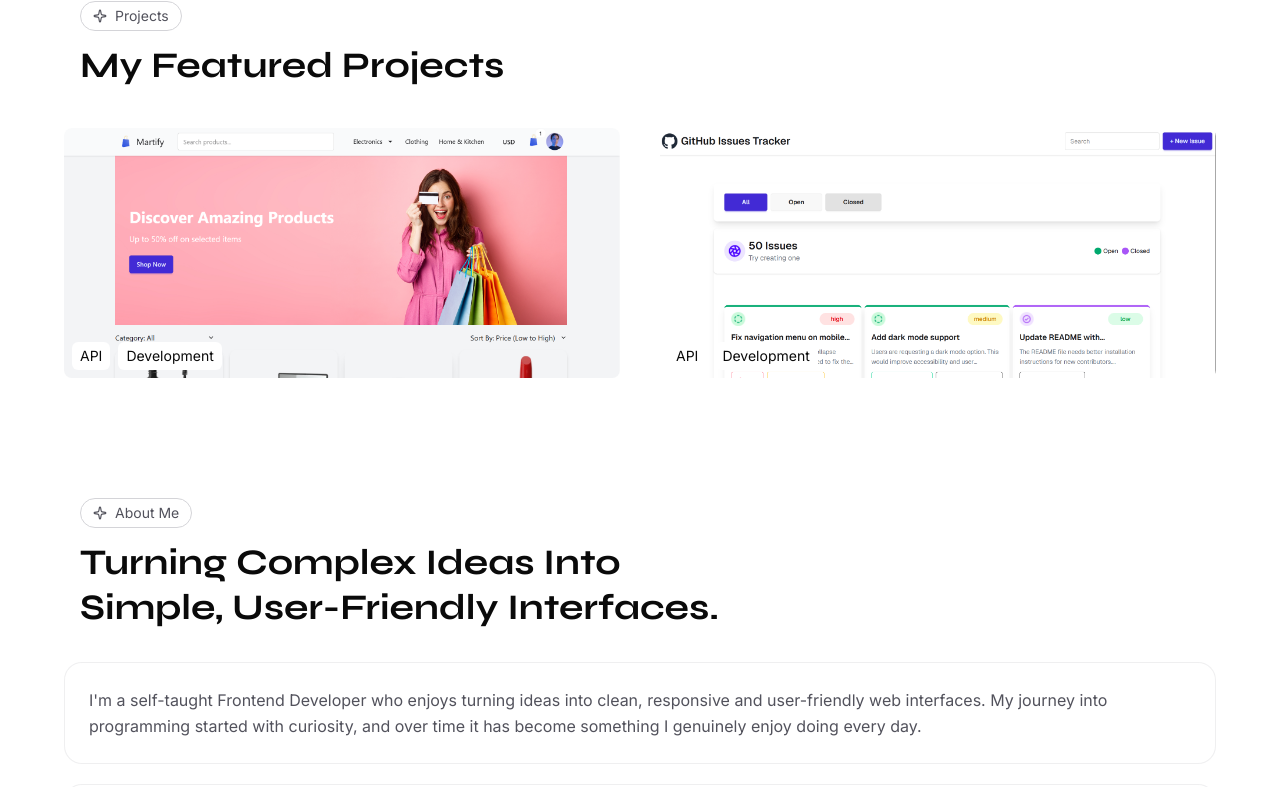
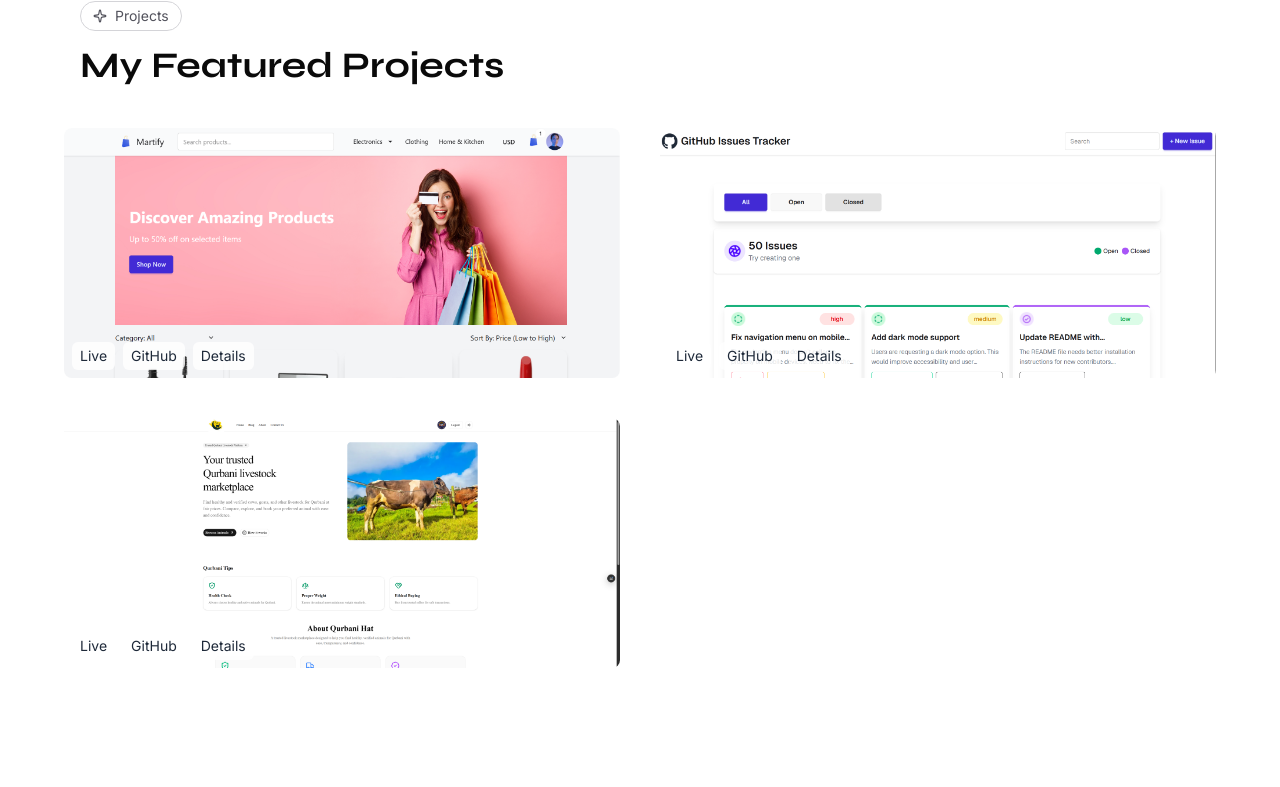
Before and after one commit to bulbul64/bulbul-portfolio, a Next.js app: page / in a window 1280 px wide. Shown: the part 673-1460 px from the top of the page. Built offline with nearby package versions, Linux system fonts and the light colour scheme.

Commit message:
update portfolio project

```diff
--- a/src/components/cards/ProjectCard.tsx
+++ b/src/components/cards/ProjectCard.tsx
@@ -4,25 +4,68 @@ import type { ProjectType } from '@/types';
 
 import Image from 'next/image';
 import { fadeUp } from '@/styles/animations';
+import Link from 'next/link';
 
-
-export default function ProjectCard({ imgSrc, title, tags , projectLink }: ProjectType) {
-    return <motion.div variants={fadeUp} className='relative'>
-        <figure className='overflow-hidden h-62.5 rounded-md'>
-        <a href={projectLink} target='_blank'>
-            <Image src={imgSrc}
+export default function ProjectCard({
+  imgSrc,
+  title,
+  tags,
+  projectLink,
+  detailsLink,
+}: ProjectType) {
+  return (
+    <motion.div variants={fadeUp} className="relative">
+      <figure className="overflow-hidden h-62.5 rounded-md">
+        <a href={projectLink} target="_blank">
+          <Image
+            src={imgSrc}
             width={500}
             height={300}
             alt={title}
-                className='rounded-md transition duration-500 hover:scale-115 w-full'
+            className="rounded-md transition duration-500 hover:scale-115 w-full"
           />
         </a>
       </figure>
 
       <div className="absolute bottom-0 p-2 flex gap-2">
         {tags.map((tag, index) => (
-                <span key={index} className='bg-background hover:bg-primary hover:text-black py-1 px-2 rounded-sm text-sm cursor-pointer'>{tag}</span>
+          <Link
+            href={tag.link}
+            key={index}
+            className="
+        bg-white/80 text-gray-800
+        dark:bg-zinc-800 dark:text-gray-100
+
+        hover:bg-primary hover:text-black
+        dark:hover:bg-primary dark:hover:text-black
+
+        py-1 px-2 rounded-sm text-sm cursor-pointer
+
+        transition-colors duration-200
+      "
+          >
+            {tag.label}
+          </Link>
         ))}
+
+        <Link
+          href={detailsLink}
+          target="_blank"
+          className="
+      bg-white/80 text-gray-800
+      dark:bg-zinc-800 dark:text-gray-100
+
+      hover:bg-primary hover:text-black
+      dark:hover:bg-primary dark:hover:text-black
+
+      py-1 px-2 rounded-sm text-sm cursor-pointer
+
+      transition-colors duration-200
+    "
+        >
+          Details
+        </Link>
       </div>
-  </motion.div>;
+    </motion.div>
+  );
 }
--- a/src/components/sections/Contact.tsx
+++ b/src/components/sections/Contact.tsx
@@ -2,6 +2,7 @@
 
 import { motion } from "framer-motion";
 import { Controller, useForm } from "react-hook-form";
+import { FaGithub, FaLinkedin } from "react-icons/fa";
 
 import { Button } from "@/components/ui/button";
 import { Field, FieldError, FieldLabel } from "@/components/ui/field";
@@ -53,12 +54,31 @@ export default function Contact() {
       {/* LAYOUT */}
       <div className="mt-12 mx-auto w-full max-w-6xl grid grid-cols-1 lg:grid-cols-2 gap-10">
 
-        {/* LEFT SIDE (ONLY FOR LARGE SCREEN) */}
+        {/* LEFT SIDE */}
         <div className="hidden lg:block">
           <SectionHeader
             subtitle="Contact"
             title="Let's make something great together!"
           />
+
+          {/* ICONS ADDED HERE */}
+          <div className="flex items-center gap-4 mt-6 ml-5 text-xl text-zinc-500">
+            <a
+              href="https://github.com/bulbul64/"
+              target="_blank"
+              className="hover:text-black dark:hover:text-white transition"
+            >
+              <FaGithub />
+            </a>
+
+            <a
+              href="https://www.linkedin.com/in/shafiulla-bulbul/"
+              target="_blank"
+              className="hover:text-black dark:hover:text-white transition"
+            >
+              <FaLinkedin />
+            </a>
+          </div>
         </div>
 
         {/* RIGHT SIDE (FORM) */}
@@ -66,7 +86,6 @@ export default function Contact() {
 
           <div className="grid grid-cols-1 md:grid-cols-2 gap-4">
 
-            {/* NAME */}
             <Controller
               name="name"
               control={form.control}
@@ -79,7 +98,6 @@ export default function Contact() {
               )}
             />
 
-            {/* COMPANY */}
             <Controller
               name="company"
               control={form.control}
@@ -92,7 +110,6 @@ export default function Contact() {
               )}
             />
 
-            {/* EMAIL */}
             <Controller
               name="email"
               control={form.control}
@@ -105,7 +122,6 @@ export default function Contact() {
               )}
             />
 
-            {/* PHONE */}
             <Controller
               name="phone"
               control={form.control}
@@ -120,7 +136,6 @@ export default function Contact() {
 
           </div>
 
-          {/* MESSAGE */}
           <Controller
             name="message"
             control={form.control}
@@ -133,14 +148,9 @@ export default function Contact() {
             )}
           />
 
-          {/* BUTTONS */}
           <div className="flex gap-3">
             <Button type="submit">Submit</Button>
-            <Button
-              type="button"
-              variant="outline"
-              onClick={() => form.reset()}
-            >
+            <Button type="button" variant="outline" onClick={() => form.reset()}>
               Reset
             </Button>
           </div>
--- a/src/components/sections/Projects.tsx
+++ b/src/components/sections/Projects.tsx
@@ -1,5 +1,3 @@
-
-
 import { motion } from 'framer-motion';
 
 import ProjectCard from '../cards/ProjectCard';
@@ -10,30 +8,29 @@ import { projectsData } from '@/data';
 export default function Projects() {
   return (
     <motion.section
-      initial='hidden'
-      whileInView='visible'
+      initial="hidden"
+      whileInView="visible"
       viewport={{ once: true, amount: 0.3 }}
       variants={staggerContainer(0)}
-      className='mt-30 scroll-mt-10'
-      id='projects'
+      className="mt-30 scroll-mt-10"
+      id="projects"
     >
-      <SectionHeader
-        subtitle='Projects'
-        title='My featured projects'
-      />
+      <SectionHeader subtitle="Projects" title="My featured projects" />
       <motion.div
-        className='grid md:grid-cols-2 gap-10 mt-10'
-        initial='hidden'
-        whileInView='visible'
+        className="grid md:grid-cols-2 gap-10 mt-10"
+        initial="hidden"
+        whileInView="visible"
         viewport={{ once: true, amount: 0.3 }}
         variants={staggerContainer(0.5)}
       >
-        {projectsData.map((project, i) => (
+        {projectsData.map((project) => (
           <ProjectCard
-            key={i}
+            key={project.id}
             imgSrc={project.imgSrc}
             title={project.title}
             tags={project.tags}
+            id={project.id}
+            detailsLink={project.detailsLink}
             projectLink={project.projectLink}
           />
         ))}
--- a/src/data/projects.ts
+++ b/src/data/projects.ts
@@ -2,15 +2,148 @@ import type { ProjectType } from '@/types';
 
 export const projectsData: ProjectType[] = [
   {
+    id: 'e-commerce',
+
     imgSrc: '/images/project-ph-1.png',
     title: 'E-Commerce',
-    tags: ['API', 'Development'],
     projectLink: 'https://e-commerce-one-blush-82.vercel.app/',
+
+    detailsLink: '/projects/e-commerce',
+
+    tags: [
+      {
+        label: 'Live',
+        link: 'https://e-commerce-one-blush-82.vercel.app/',
+      },
+      {
+        label: 'GitHub',
+        link: 'https://github.com/bulbul64/E-commerce',
+      },
+    ],
+
+    description:
+      'A modern e-commerce frontend application focused on responsive UI and shopping experience.',
+
+    techStack: ['React', 'JavaScript', 'Vite', 'Tailwind CSS', 'ESLint'],
+
+    features: [
+      'Responsive product listing layout',
+      'Modern shopping UI',
+      'Fast performance using Vite',
+      'Reusable components',
+      'Mobile friendly design',
+    ],
+
+    challenges: [
+      'Responsive layout handling',
+      'Component structure management',
+      'UI consistency across pages',
+    ],
+
+    futurePlans: [
+      'Add cart system',
+      'Add authentication',
+      'Add backend integration',
+      'Improve UX flow',
+    ],
   },
+
   {
+    id: 'issues-tracker',
+
     imgSrc: '/images/project-ph-2.png',
     title: 'GitHub Issues Tracker',
-    tags: ['API', 'Development'],
     projectLink: 'https://issues-tracker-eight.vercel.app/',
+
+    detailsLink: '/projects/issues-tracker',
+
+    tags: [
+      {
+        label: 'Live',
+        link: 'https://issues-tracker-eight.vercel.app/',
+      },
+      {
+        label: 'GitHub',
+        link: 'https://github.com/bulbul64/issues-tracker',
+      },
+    ],
+
+    description: 'A simple issue tracking tool built for learning DOM manipulation and UI logic.',
+
+    techStack: ['HTML', 'Tailwind CSS', 'JavaScript'],
+
+    features: [
+      'Create and manage issues',
+      'Modal-based input system',
+      'Dashboard view',
+      'Responsive layout',
+    ],
+
+    challenges: ['DOM manipulation handling', 'Modal interaction logic', 'UI state management'],
+
+    futurePlans: [
+      'Add local storage',
+      'Add filtering system',
+      'Add authentication',
+      'Improve UI structure',
+    ],
+  },
+
+  {
+    id: 'qurbanihat',
+
+    imgSrc: '/images/project-ph-3.png',
+    title: 'Qurbanihat',
+    projectLink: 'https://qurbanihat-nine.vercel.app/',
+
+    detailsLink: '/projects/qurbanihat',
+
+    tags: [
+      {
+        label: 'Live',
+        link: 'https://qurbanihat-nine.vercel.app/',
+      },
+      {
+        label: 'GitHub',
+        link: 'https://github.com/bulbul64/qurbanihat',
+      },
+    ],
+
+    description:
+      'A livestock booking platform for Qurbani season with authentication and booking features.',
+
+    techStack: [
+      'Next.js',
+      'TypeScript',
+      'Tailwind CSS',
+      'ShadCN UI',
+      'React Hook Form',
+      'Zod',
+      'Better Auth',
+    ],
+
+    features: [
+      'User authentication system',
+      'Google OAuth login',
+      'Animal booking system',
+      'Protected routes',
+      'Profile management',
+      'Responsive UI',
+      'Toast notifications',
+    ],
+
+    challenges: [
+      'Auth flow handling',
+      'Protected routing',
+      'Form validation complexity',
+      'Responsive dashboard UI',
+    ],
+
+    futurePlans: [
+      'Admin dashboard',
+      'Payment integration',
+      'Booking history',
+      'Search & filtering',
+    ],
   },
 ];
--- a/src/types/index.ts
+++ b/src/types/index.ts
@@ -1,12 +1,25 @@
-
-
-import type { ElementType,  } from 'react';
+import type { ElementType } from 'react';
 
 export type ProjectType = {
+  id: string;
+
   imgSrc: string;
   title: string;
-  tags: string[];
+
   projectLink: string;
+
+  tags: {
+    label: string;
+    link: string;
+  }[];
+
+  detailsLink: string; // ✅ add this
+
+  description?: string;
+  techStack?: string[];
+  features?: string[];
+  challenges?: string[];
+  futurePlans?: string[];
 };
 
 export type ExperienceType = {
```
Also changed, not shown: public/images/project-ph-3.png (added), 1 other file (tests, documents, lock files or other folders). Lines whose indentation alone changed are shown as unchanged.
